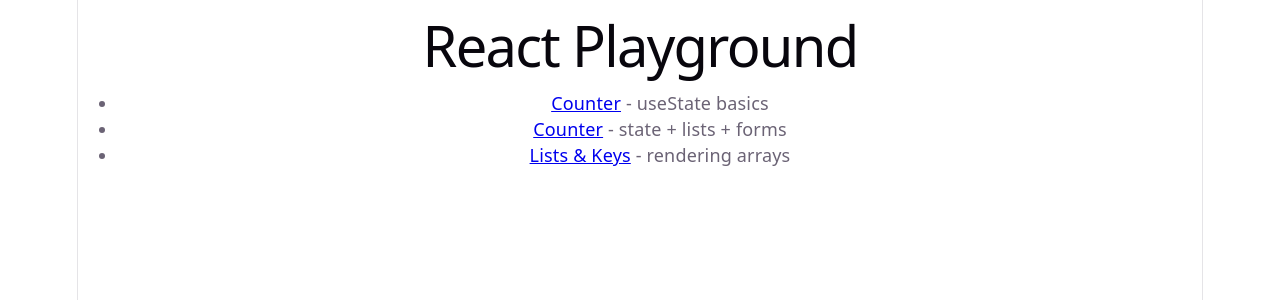
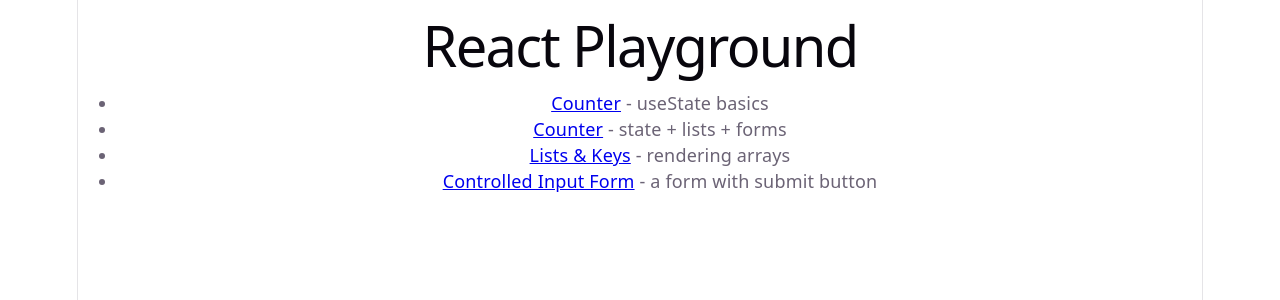
Before and after one commit to ZongyaoYang/hacker-rank-prep, a React (Vite) app: page / in a window 1280 px wide. Shown: the top 300 px of the page. Built offline with nearby package versions, Linux system fonts and the light colour scheme.

Commit message:
add controlled form page

```diff
--- /dev/null
+++ b/src/pages/controlled-input-form/ControlledForm.jsx
@@ -0,0 +1,5 @@
+const ControlledForm = () => {
+    return <h3>This is ControlledForm Component</h3>
+}
+
+export default ControlledForm;
--- a/src/routes.jsx
+++ b/src/routes.jsx
@@ -1,6 +1,7 @@
 import Counter from "./pages/counter/Counter";
 import TodoApp from "./pages/todo-app/TodoApp";
 import ListExercise from "./pages/lists-and-keys/ListExercise";
+import ControlledForm from "./pages/controlled-input-form/ControlledForm";
 
 const routes = [
   {
@@ -21,6 +22,12 @@
     description: "rendering arrays",
     element: <ListExercise />,
   },
+  {
+    path: "/controlled-form",
+    label: "Controlled Input Form",
+    description: "a form with submit button",
+    element: <ControlledForm />
+  }
 ];
 
 export default routes;
```
